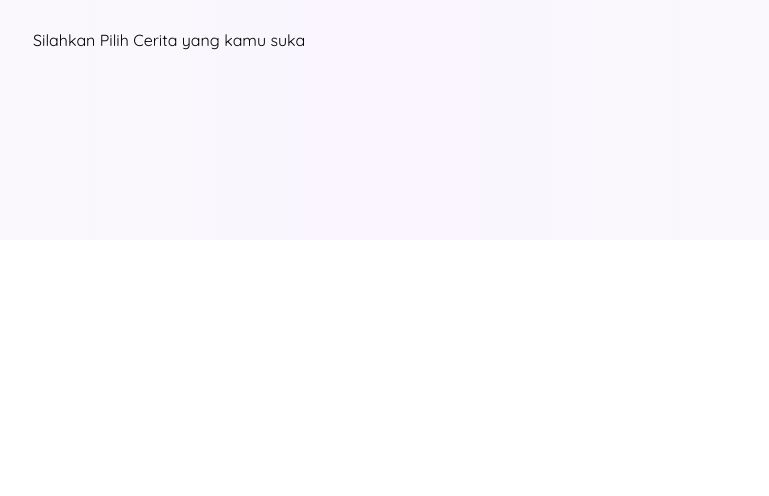
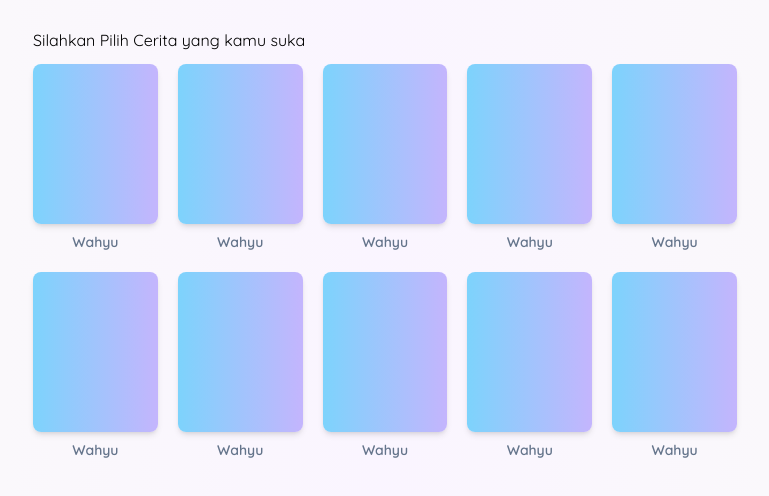
Before and after one commit to TeoCrow/nextjs, a Next.js app: page / in a window 1280 px wide. Shown: the part 560-1056 px from the top of the page, without its empty margins (255-1024 px from the left). Before the commit the page ends 800 px from the top, so only its background shows below. Built offline with nearby package versions, Linux system fonts and the light colour scheme.

Commit message:
make better

```diff
--- a/app/page.jsx
+++ b/app/page.jsx
@@ -22,7 +22,6 @@ import { Pagination } from "swiper";
 export default function Home() {
   // const dataImage = await getImage();
   // const data = await getData();
-  console.log(process.env.REACT_IMG_URL);
   return (
     <div>
       <section>
@@ -38,31 +37,31 @@ export default function Home() {
           modules={[Pagination]}
           className="mySwiper "
         >
+          <SwiperSlide className="sm:px-10 ">
+            <Image
+              src={`http://source.unsplash.com/1000x600?computer`}
+              alt="tes"
+              width={1000}
+              height={400}
+              className="h-72 rounded-lg mb-10 shadow-lg"
+            />
+          </SwiperSlide>
           <SwiperSlide className="sm:px-10">
             <Image
               src={`http://source.unsplash.com/1000x600?computer`}
               alt="tes"
               width={1000}
               height={400}
-              className="h-72 rounded-lg   mb-10 shadow-lg"
+              className="h-72 rounded-lg mb-10 shadow-lg"
             />
           </SwiperSlide>
-          <SwiperSlide className="px-10">
+          <SwiperSlide className="sm:px-10">
             <Image
               src={`http://source.unsplash.com/1000x600?computer`}
               alt="tes"
               width={1000}
               height={400}
-              className="h-72 rounded-lg   mb-10 shadow-lg"
-            />
-          </SwiperSlide>
-          <SwiperSlide className="px-10">
-            <Image
-              src={`http://source.unsplash.com/1000x600?computer`}
-              alt="tes"
-              width={1000}
-              height={400}
-              className="h-72 rounded-lg   mb-10 shadow-lg"
+              className="h-72 rounded-lg mb-10 shadow-lg"
             />
           </SwiperSlide>
         </Swiper>
@@ -75,6 +74,67 @@ export default function Home() {
       <section>
         <p>Silahkan Pilih Cerita yang kamu suka</p>
         <div className="grid grid-cols-2 lg:grid-cols-5 gap-5 my-3">
+          <div>
+            <div className="w-full h-40 bg-gradient-to-r from-sky-300 to-violet-300 rounded-lg shadow-md"></div>
+            <p className="text-sm mt-2 font-semibold text-slate-500 text-center">
+              Wahyu
+            </p>
+          </div>
+          <div>
+            <div className="w-full h-40 bg-gradient-to-r from-sky-300 to-violet-300 rounded-lg shadow-md"></div>
+            <p className="text-sm mt-2 font-semibold text-slate-500 text-center">
+              Wahyu
+            </p>
+          </div>
+          <div>
+            <div className="w-full h-40 bg-gradient-to-r from-sky-300 to-violet-300 rounded-lg shadow-md"></div>
+            <p className="text-sm mt-2 font-semibold text-slate-500 text-center">
+              Wahyu
+            </p>
+          </div>
+          <div>
+            <div className="w-full h-40 bg-gradient-to-r from-sky-300 to-violet-300 rounded-lg shadow-md"></div>
+            <p className="text-sm mt-2 font-semibold text-slate-500 text-center">
+              Wahyu
+            </p>
+          </div>
+          <div>
+            <div className="w-full h-40 bg-gradient-to-r from-sky-300 to-violet-300 rounded-lg shadow-md"></div>
+            <p className="text-sm mt-2 font-semibold text-slate-500 text-center">
+              Wahyu
+            </p>
+          </div>
+          <div>
+            <div className="w-full h-40 bg-gradient-to-r from-sky-300 to-violet-300 rounded-lg shadow-md"></div>
+            <p className="text-sm mt-2 font-semibold text-slate-500 text-center">
+              Wahyu
+            </p>
+          </div>
+          <div>
+            <div className="w-full h-40 bg-gradient-to-r from-sky-300 to-violet-300 rounded-lg shadow-md"></div>
+            <p className="text-sm mt-2 font-semibold text-slate-500 text-center">
+              Wahyu
+            </p>
+          </div>
+          <div>
+            <div className="w-full h-40 bg-gradient-to-r from-sky-300 to-violet-300 rounded-lg shadow-md"></div>
+            <p className="text-sm mt-2 font-semibold text-slate-500 text-center">
+              Wahyu
+            </p>
+          </div>
+          <div>
+            <div className="w-full h-40 bg-gradient-to-r from-sky-300 to-violet-300 rounded-lg shadow-md"></div>
+            <p className="text-sm mt-2 font-semibold text-slate-500 text-center">
+              Wahyu
+            </p>
+          </div>
+          <div>
+            <div className="w-full h-40 bg-gradient-to-r from-sky-300 to-violet-300 rounded-lg shadow-md"></div>
+            <p className="text-sm mt-2 font-semibold text-slate-500 text-center">
+              Wahyu
+            </p>
+          </div>
+
           {/* {data.stories.map((data, i) => {
             return (
               <>
```
